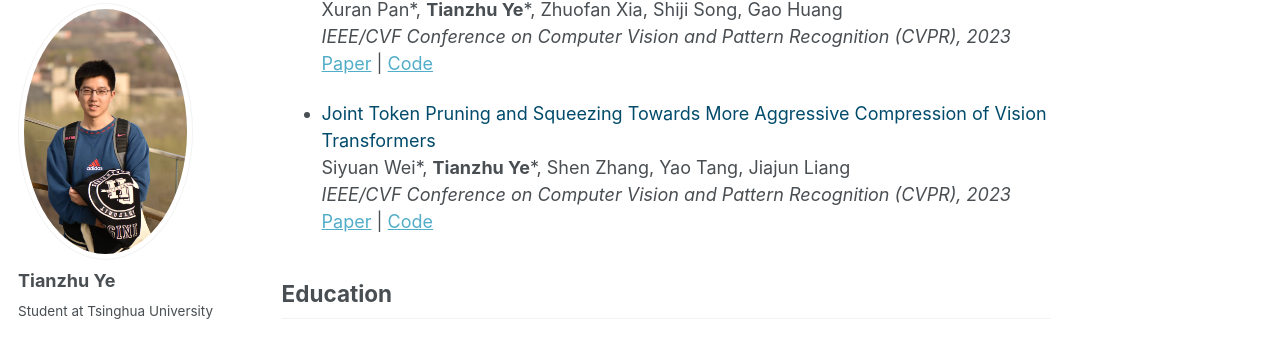
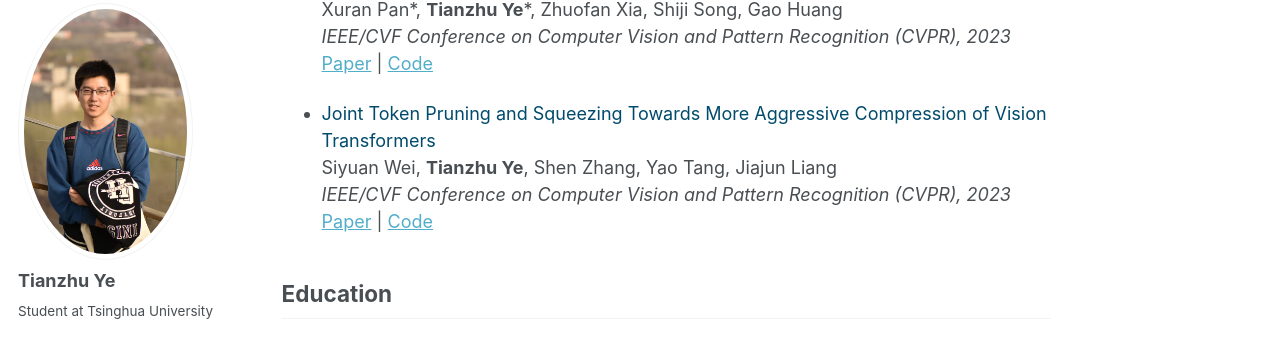
Before and after one commit to YTianZHU/YTianZHU.github.io, a Jekyll site: the page built from _pages/about.md, in a window 1280 px wide and 900 px high, scrolled down 746 px. Shown: the part 103-443 px from the top of the window. Built offline with Jekyll 4.4.1, drawn with Linux system fonts in a browser that asks for light colours; some web fonts are replaced.

```diff
--- a/_pages/about.md
+++ b/_pages/about.md
@@ -35,7 +35,7 @@ Xuran Pan\*, **Tianzhu Ye**\*, Zhuofan Xia, Shiji Song, Gao Huang
 [Paper](https://arxiv.org/abs/2304.04237) | [Code](https://github.com/LeapLabTHU/Slide-Transformer)
 
 - <span style="color:#004B6B">Joint Token Pruning and Squeezing Towards More Aggressive Compression of Vision Transformers</span>
-Siyuan Wei\*, **Tianzhu Ye**\*, Shen Zhang, Yao Tang, Jiajun Liang
+Siyuan Wei, **Tianzhu Ye**, Shen Zhang, Yao Tang, Jiajun Liang
 *IEEE/CVF Conference on Computer Vision and Pattern Recognition (CVPR), 2023*
 [Paper](https://arxiv.org/abs/2304.10716) | [Code](https://github.com/megvii-research/TPS-CVPR2023)
 
```
